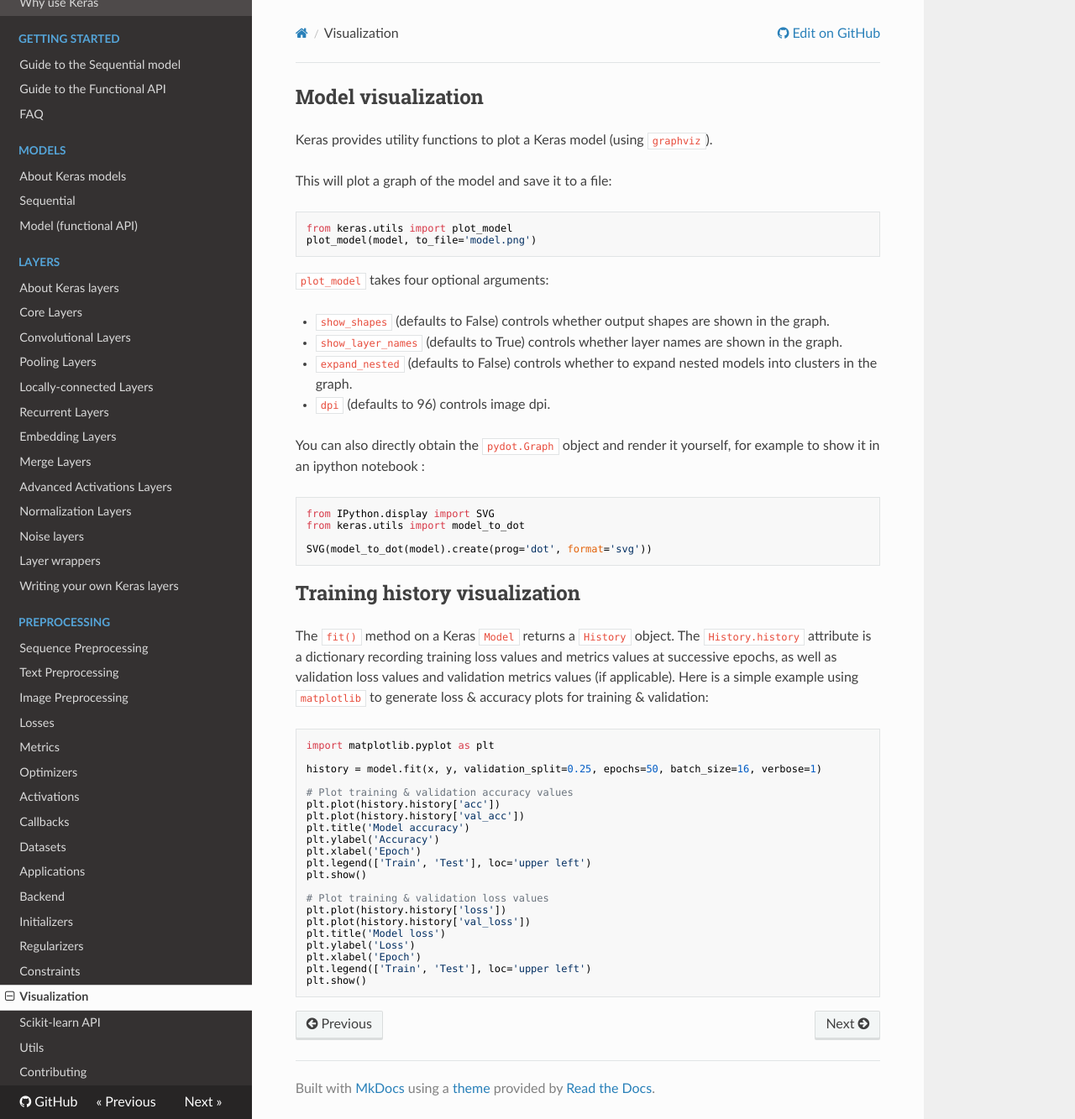
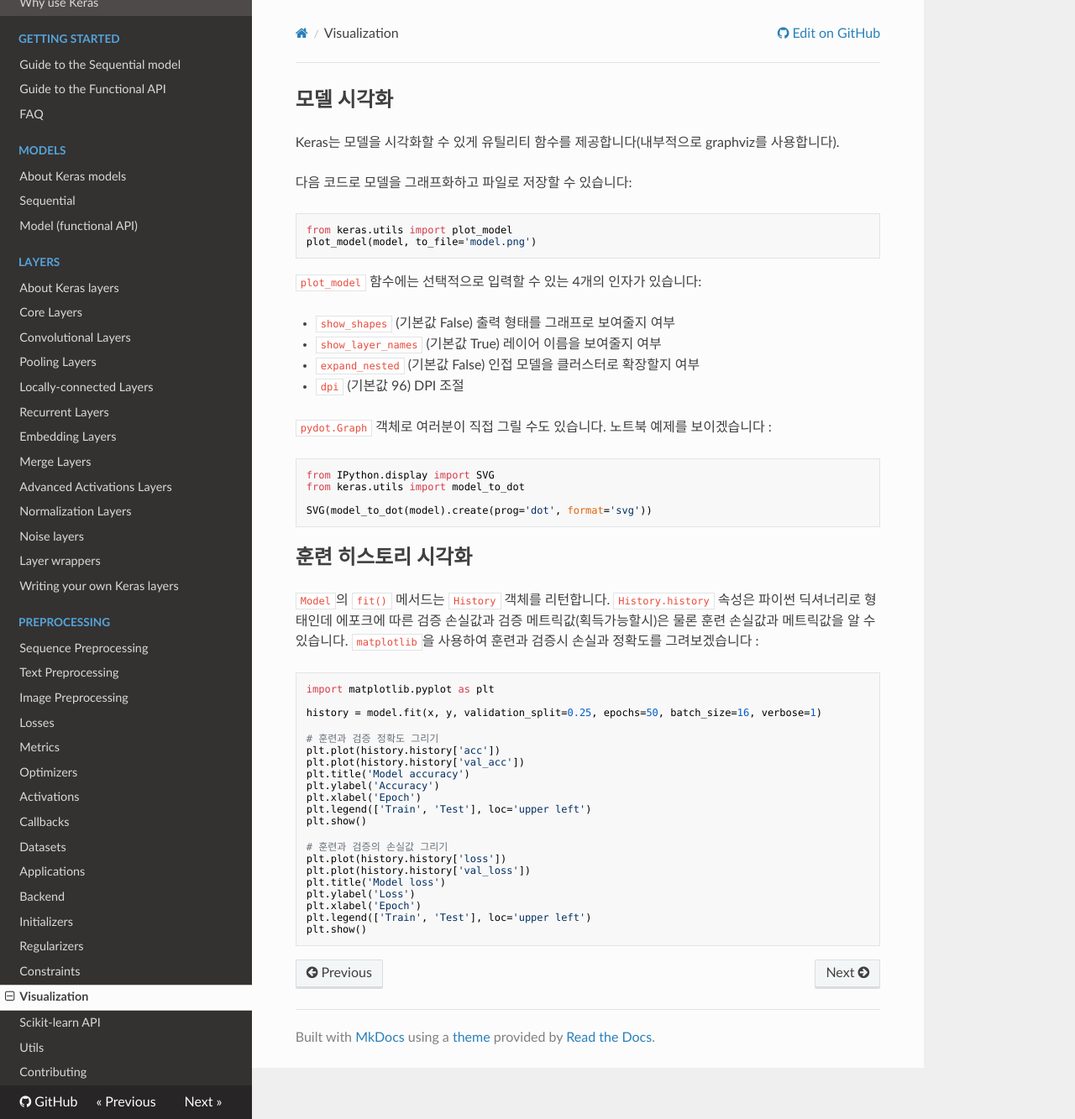
Before and after one commit to keras-team/keras-docs-ko, an MkDocs documentation site: the page built from sources/visualization.md, in a window 1280 px wide and 1333 px high. Shown: the whole window at 84% size. Built offline with MkDocs 1.6.1, drawn with Linux system fonts in a browser that asks for light colours; nearby versions of some CDN libraries.

Commit message:
visualization.md / 모델 시각화 번역

````diff
--- a/sources/visualization.md
+++ b/sources/visualization.md
@@ -1,23 +1,22 @@
 
-## Model visualization
+## 모델 시각화
 
-Keras provides utility functions to plot a Keras model (using `graphviz`).
+Keras는 모델을 시각화할 수 있게 유틸리티 함수를 제공합니다(내부적으로 graphviz를 사용합니다).
 
-This will plot a graph of the model and save it to a file:
+다음 코드로 모델을 그래프화하고 파일로 저장할 수 있습니다:
 ```python
 from keras.utils import plot_model
 plot_model(model, to_file='model.png')
 ```
 
-`plot_model` takes four optional arguments:
+`plot_model` 함수에는 선택적으로 입력할 수 있는 4개의 인자가 있습니다:
 
-- `show_shapes` (defaults to False) controls whether output shapes are shown in the graph.
-- `show_layer_names` (defaults to True) controls whether layer names are shown in the graph.
-- `expand_nested` (defaults to False) controls whether to expand nested models into clusters in the graph.
-- `dpi` (defaults to 96) controls image dpi.
+- `show_shapes` (기본값 False) 출력 형태를 그래프로 보여줄지 여부
+- `show_layer_names` (기본값 True) 레이어 이름을 보여줄지 여부
+- `expand_nested` (기본값 False) 인접 모델을 클러스터로 확장할지 여부
+- `dpi` (기본값 96) DPI 조절
 
-You can also directly obtain the `pydot.Graph` object and render it yourself,
-for example to show it in an ipython notebook :
+`pydot.Graph` 객체로 여러분이 직접 그릴 수도 있습니다. 노트북 예제를 보이겠습니다 :
 ```python
 from IPython.display import SVG
 from keras.utils import model_to_dot
@@ -25,16 +24,17 @@
 SVG(model_to_dot(model).create(prog='dot', format='svg'))
 ```
 
-## Training history visualization
+## 훈련 히스토리 시각화
 
-The `fit()` method on a Keras `Model` returns a `History` object. The `History.history` attribute is a dictionary recording training loss values and metrics values at successive epochs, as well as validation loss values and validation metrics values (if applicable). Here is a simple example using `matplotlib` to generate loss & accuracy plots for training & validation:
+
+`Model`의 `fit()` 메서드는 `History` 객체를 리턴합니다. `History.history` 속성은 파이썬 딕셔너리로 형태인데 에포크에 따른 검증 손실값과 검증 메트릭값(획득가능할시)은 물론 훈련 손실값과 메트릭값을 알 수 있습니다. `matplotlib`을 사용하여 훈련과 검증시 손실과 정확도를 그려보겠습니다 :
 
 ```python
 import matplotlib.pyplot as plt
 
 history = model.fit(x, y, validation_split=0.25, epochs=50, batch_size=16, verbose=1)
 
-# Plot training & validation accuracy values
+# 훈련과 검증 정확도 그리기
 plt.plot(history.history['acc'])
 plt.plot(history.history['val_acc'])
 plt.title('Model accuracy')
@@ -43,7 +43,7 @@
 plt.legend(['Train', 'Test'], loc='upper left')
 plt.show()
 
-# Plot training & validation loss values
+# 훈련과 검증의 손실값 그리기
 plt.plot(history.history['loss'])
 plt.plot(history.history['val_loss'])
 plt.title('Model loss')
````
